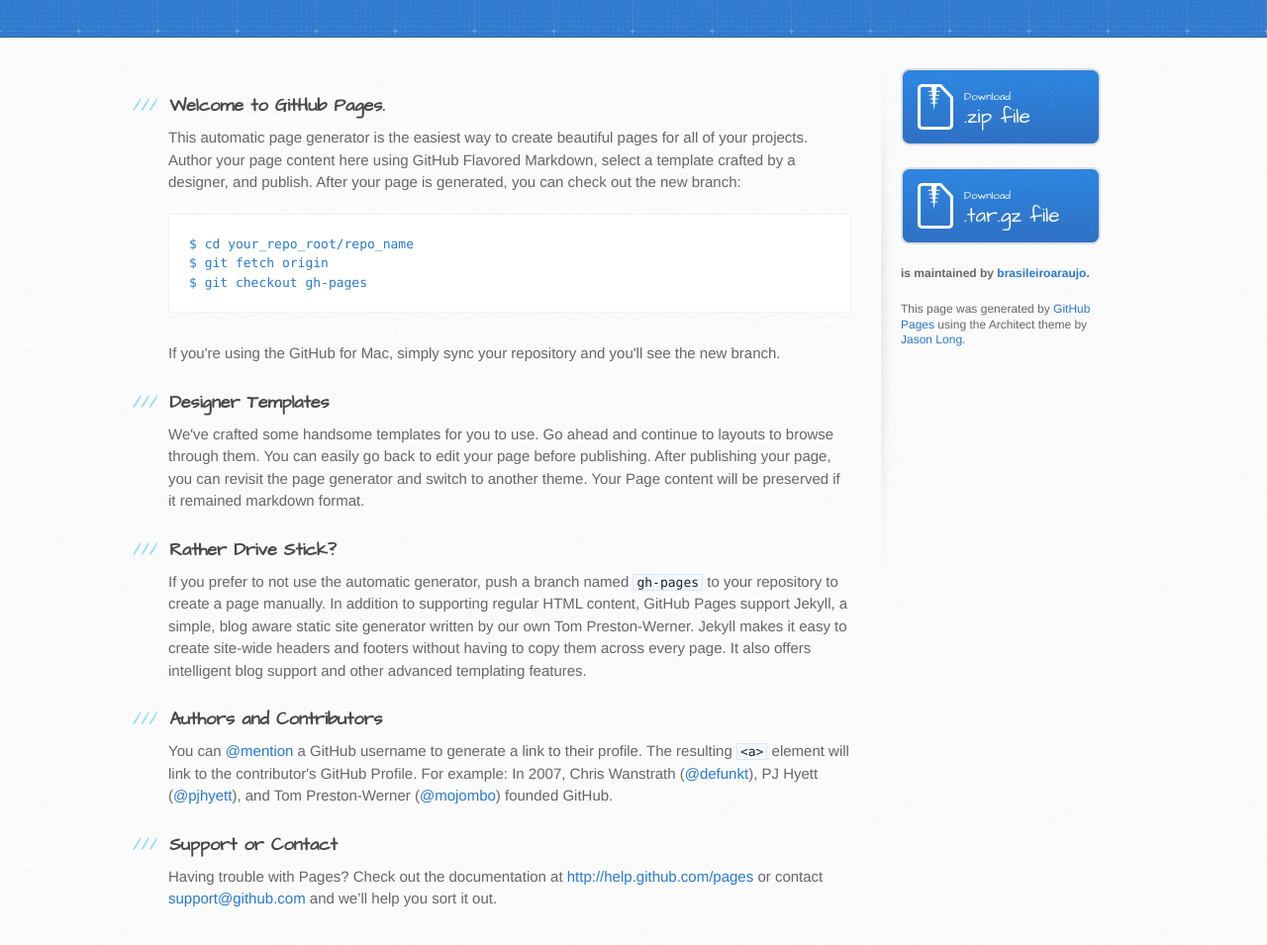
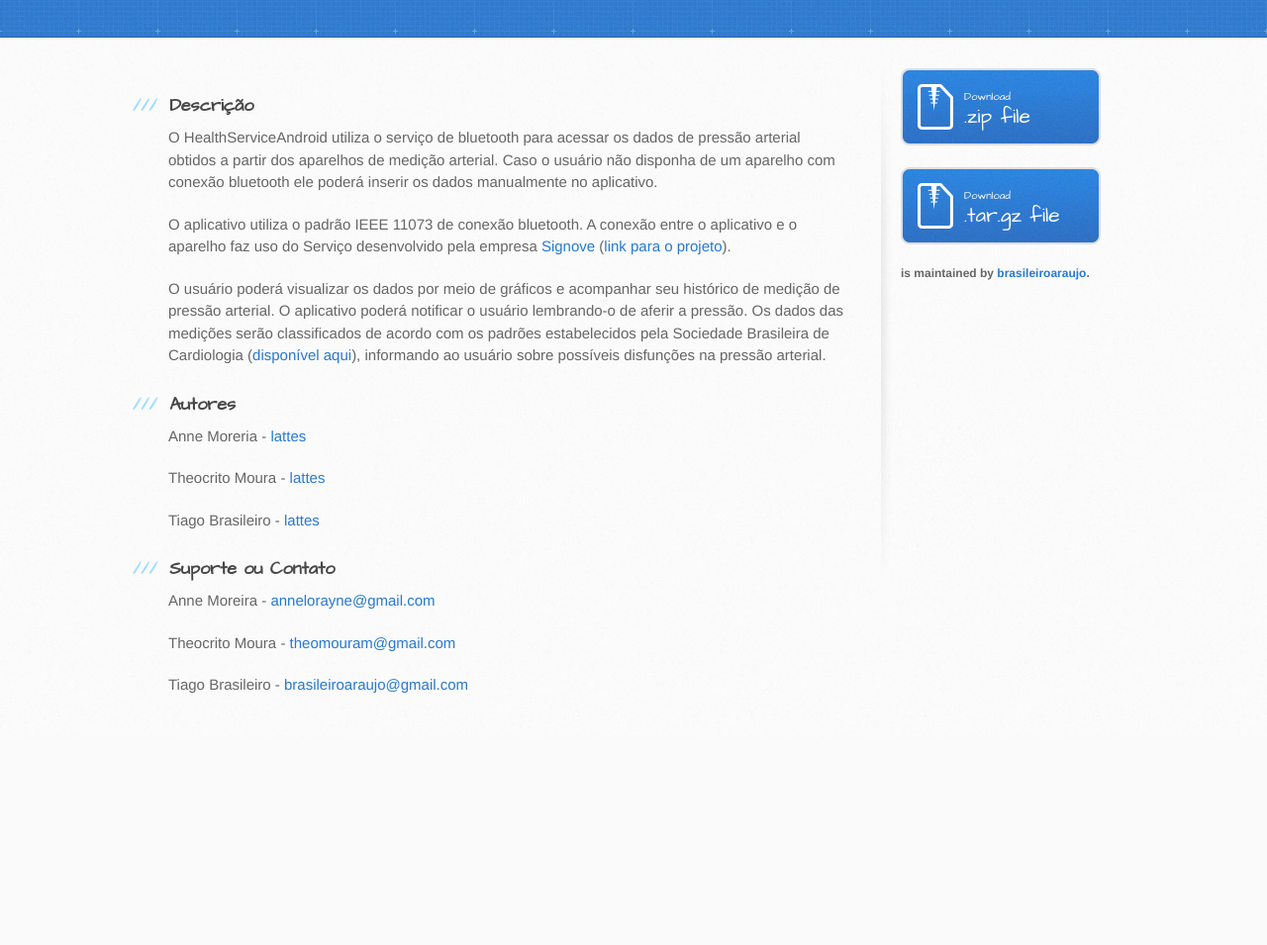
Before and after one commit to brasileiroaraujo/HealthServiceAndroid, a plain HTML site: page index.html in a window 1280 px wide. Shown: the part 129-1084 px from the top of the page at 99% size. After the commit the page ends 875 px from the top, so only its background shows below. Drawn offline with Linux system fonts and the light colour scheme.

Commit message:
Change index.html

```diff
--- a/index.html
+++ b/index.html
@@ -29,36 +29,29 @@
       <div class="inner clearfix">
         <section id="main-content">
           <h3>
-<a name="welcome-to-github-pages" class="anchor" href="#welcome-to-github-pages"><span class="octicon octicon-link"></span></a>Welcome to GitHub Pages.</h3>
+<a name="welcome-to-github-pages" class="anchor" href="#welcome-to-github-pages"><span class="octicon octicon-link"></span></a>Descrição</h3>
 
-<p>This automatic page generator is the easiest way to create beautiful pages for all of your projects. Author your page content here using GitHub Flavored Markdown, select a template crafted by a designer, and publish. After your page is generated, you can check out the new branch:</p>
+<p>O HealthServiceAndroid utiliza o serviço de bluetooth para acessar os dados de pressão arterial obtidos a partir dos aparelhos de medição arterial. Caso o usuário não disponha de um aparelho com conexão bluetooth ele poderá inserir os dados manualmente no aplicativo.</p>
 
-<pre><code>$ cd your_repo_root/repo_name
-$ git fetch origin
-$ git checkout gh-pages
-</code></pre>
+<p>O aplicativo utiliza o padrão IEEE 11073 de conexão bluetooth. A conexão entre o aplicativo e o aparelho faz uso do Serviço desenvolvido pela empresa <a href="http://www.signove.com/">Signove</a> (<a href="https://gitorious.org/antidote/android-sample">link para o projeto</a>).</p>
 
-<p>If you're using the GitHub for Mac, simply sync your repository and you'll see the new branch.</p>
+<p>O usuário poderá visualizar os dados por meio de gráficos e acompanhar seu histórico de medição de pressão arterial. O aplicativo poderá notificar o usuário lembrando-o de aferir a pressão. Os dados das medições serão classificados de acordo com os padrões estabelecidos pela Sociedade Brasileira de Cardiologia (<a href="http://publicacoes.cardiol.br/consenso/2010/Diretriz_hipertensao_associados.pdf">disponível aqui</a>), informando ao usuário sobre possíveis disfunções na pressão arterial.</p>
 
 <h3>
-<a name="designer-templates" class="anchor" href="#designer-templates"><span class="octicon octicon-link"></span></a>Designer Templates</h3>
+<a name="authors-and-contributors" class="anchor" href="#authors-and-contributors"><span class="octicon octicon-link"></span></a>Autores</h3>
 
-<p>We've crafted some handsome templates for you to use. Go ahead and continue to layouts to browse through them. You can easily go back to edit your page before publishing. After publishing your page, you can revisit the page generator and switch to another theme. Your Page content will be preserved if it remained markdown format.</p>
+<p>Anne Moreria - <a href="http://buscatextual.cnpq.br/buscatextual/visualizacv.do?id=K4491656Y3" class="user-mention">lattes</a></p>
+<p>Theocrito Moura - <a href="http://buscatextual.cnpq.br/buscatextual/visualizacv.do?metodo=apresentar&id=K4364570A6" class="user-mention">lattes</a> </p>
+<p>Tiago Brasileiro - <a href="http://buscatextual.cnpq.br/buscatextual/visualizacv.do?id=K4324202D1" class="user-mention">lattes</a> </p>
+
 
 <h3>
-<a name="rather-drive-stick" class="anchor" href="#rather-drive-stick"><span class="octicon octicon-link"></span></a>Rather Drive Stick?</h3>
+<a name="support-or-contact" class="anchor" href="#support-or-contact"><span class="octicon octicon-link"></span></a>Suporte ou Contato</h3>
 
-<p>If you prefer to not use the automatic generator, push a branch named <code>gh-pages</code> to your repository to create a page manually. In addition to supporting regular HTML content, GitHub Pages support Jekyll, a simple, blog aware static site generator written by our own Tom Preston-Werner. Jekyll makes it easy to create site-wide headers and footers without having to copy them across every page. It also offers intelligent blog support and other advanced templating features.</p>
+<p>Anne Moreira - <a href="mailto:annelorayne@gmail.com">annelorayne@gmail.com</a></p>
+<p>Theocrito Moura - <a href="mailto:theomouram@gmail.com">theomouram@gmail.com</a></p>
+<p>Tiago Brasileiro - <a href="mailto:brasileiroaraujo@gmail.com">brasileiroaraujo@gmail.com</a></p>
 
-<h3>
-<a name="authors-and-contributors" class="anchor" href="#authors-and-contributors"><span class="octicon octicon-link"></span></a>Authors and Contributors</h3>
-
-<p>You can <a href="https://github.com/blog/821" class="user-mention">@mention</a> a GitHub username to generate a link to their profile. The resulting <code>&lt;a&gt;</code> element will link to the contributor's GitHub Profile. For example: In 2007, Chris Wanstrath (<a href="https://github.com/defunkt" class="user-mention">@defunkt</a>), PJ Hyett (<a href="https://github.com/pjhyett" class="user-mention">@pjhyett</a>), and Tom Preston-Werner (<a href="https://github.com/mojombo" class="user-mention">@mojombo</a>) founded GitHub.</p>
-
-<h3>
-<a name="support-or-contact" class="anchor" href="#support-or-contact"><span class="octicon octicon-link"></span></a>Support or Contact</h3>
-
-<p>Having trouble with Pages? Check out the documentation at <a href="http://help.github.com/pages">http://help.github.com/pages</a> or contact <a href="mailto:support@github.com">support@github.com</a> and we’ll help you sort it out.</p>
         </section>
 
         <aside id="sidebar">
@@ -73,7 +66,6 @@ $ git checkout gh-pages
 
           <p class="repo-owner"><a href="https://github.com/brasileiroaraujo/HealthServiceAndroid"></a> is maintained by <a href="https://github.com/brasileiroaraujo">brasileiroaraujo</a>.</p>
 
-          <p>This page was generated by <a href="pages.github.com">GitHub Pages</a> using the Architect theme by <a href="https://twitter.com/jasonlong">Jason Long</a>.</p>
         </aside>
       </div>
     </div>
```
